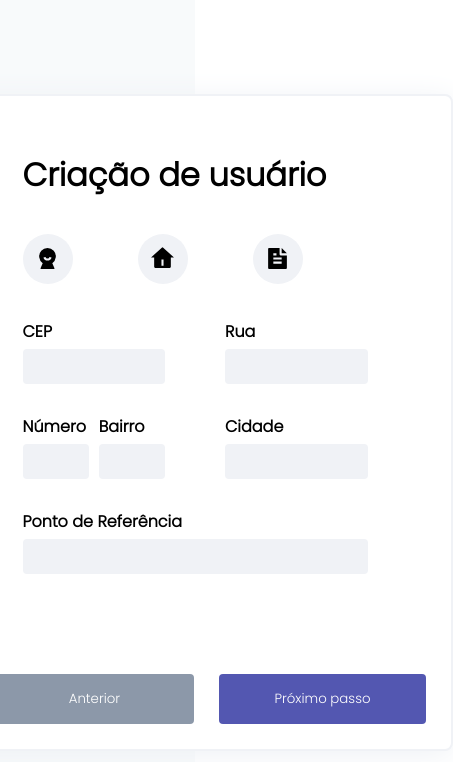
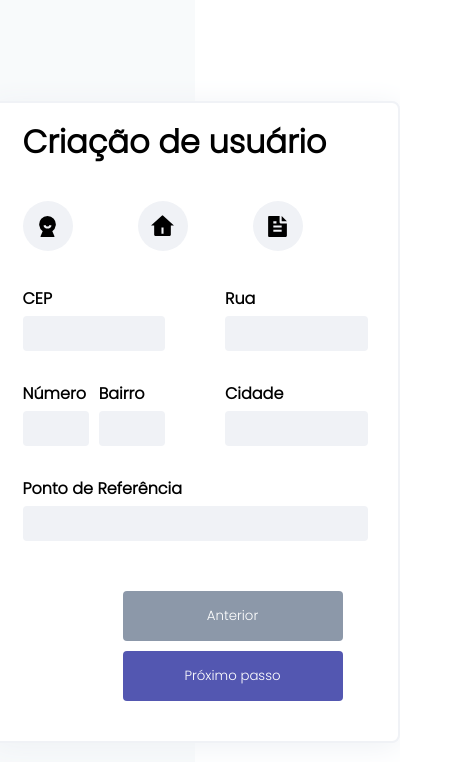
Before and after one commit to Pedro0505/User-Forms, a React (Create React App) app: page / in a window 390 px wide. Shown: the top 762 px of the page, 453 px wide, since content can reach past the window. Built offline with nearby package versions, Linux system fonts and the light colour scheme.

Commit message:
style: add responsive in pages

```diff
--- a/src/components/UserAddress/style.css
+++ b/src/components/UserAddress/style.css
@@ -68,8 +68,7 @@
 }
 
 .reference-field-container {
-  margin: 30px 0;
-  margin-bottom: 150px;
+  margin: 30px 0 150px 0;
 }
 
 .next-previous-btn-address-container {
@@ -82,3 +81,50 @@
 .previous-btn-address {
   margin-right: 25px;
 }
+
+@media screen and (max-width: 350px) {
+  .cep-street-field, .house-number-district-city-field {
+    flex-direction: column;
+  }
+
+  .cep-street-field label:nth-child(1),
+  .cep-street-field label:nth-child(2),
+  .house-number-district-city-field div:nth-child(1),
+  .house-number-district-city-field div:nth-child(2) {
+    padding: 0;
+  }
+
+  .next-previous-btn-address-container {
+    margin: 25px 0;
+  }
+
+  .cep-street-field label,
+  .house-number-district-field,
+  .city-container,
+  .reference-field-container {
+    width: 90%;
+  }
+}
+
+@media screen and (max-width: 520px) {
+  .reference-field-container {
+    margin: 30px 0 50px 0;
+  }
+
+  .next-previous-btn-address-container {
+    position: static;
+    margin-left: 0;
+    display: flex;
+    flex-direction: column;
+    align-items: end;
+  }
+
+  .previous-btn-address {
+    margin-right: 0;
+  }
+
+  .previous-btn-address,
+  .previous-btn-address {
+    margin-bottom: 10px;
+  }
+}
--- a/src/components/UserForm/style.css
+++ b/src/components/UserForm/style.css
@@ -43,4 +43,25 @@
   .icons-group span p {
     display: none;
   }
+
+  .icons-group {
+    justify-content: center;
+    align-items: center;
+  }
 }
+
+@media screen and (max-width: 520px) {
+  .user-form-main {
+    padding: 15px 30px 15px 30px;
+  }
+}
+
+@media screen and (max-width: 350px) {
+  .user-form-main {
+    padding: 5px;
+  }
+
+  .icons-group span {
+    margin: 0 25px 0 0;
+  }
+}
--- a/src/pages/CreateUser/style.css
+++ b/src/pages/CreateUser/style.css
@@ -1,6 +1,6 @@
 .create-user-main {
-  min-width: 100vw;
-  min-height: 100vh;
+  width: 100vw;
+  height: 100vh;
   display: flex;
   align-items: center;
   justify-content: center;
--- a/src/style/App.css
+++ b/src/style/App.css
@@ -41,3 +41,13 @@
   padding: 15px 55px;
   cursor: pointer;
 }
+
+@media screen and (max-width: 840px) {
+  .next-btn {
+    width: 220px;
+  }
+
+  .previous-btn {
+    width: 220px;
+  }
+}
```
Also changed, not shown: src/components/UserAbout/style.css (+23 -0 lines).
